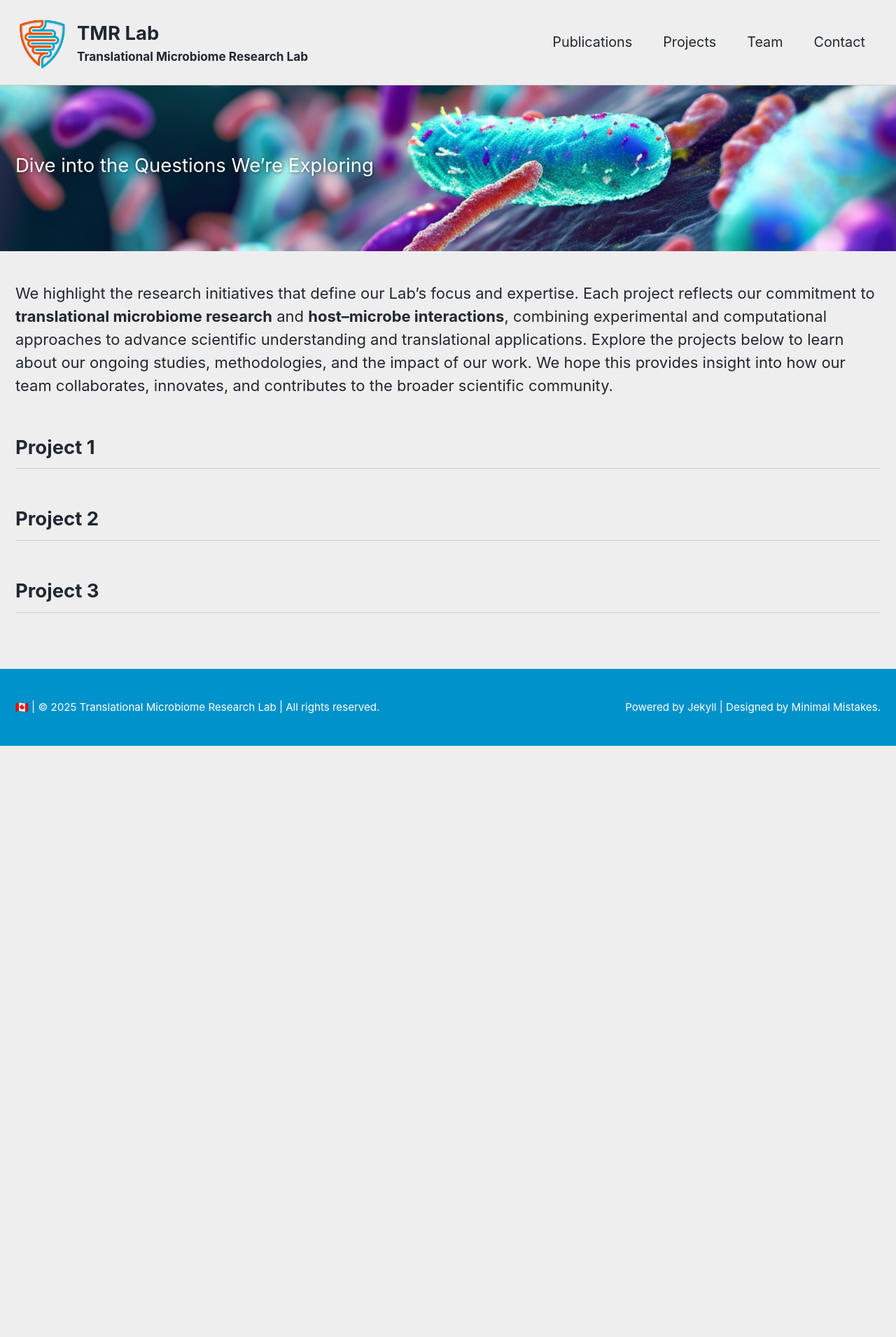
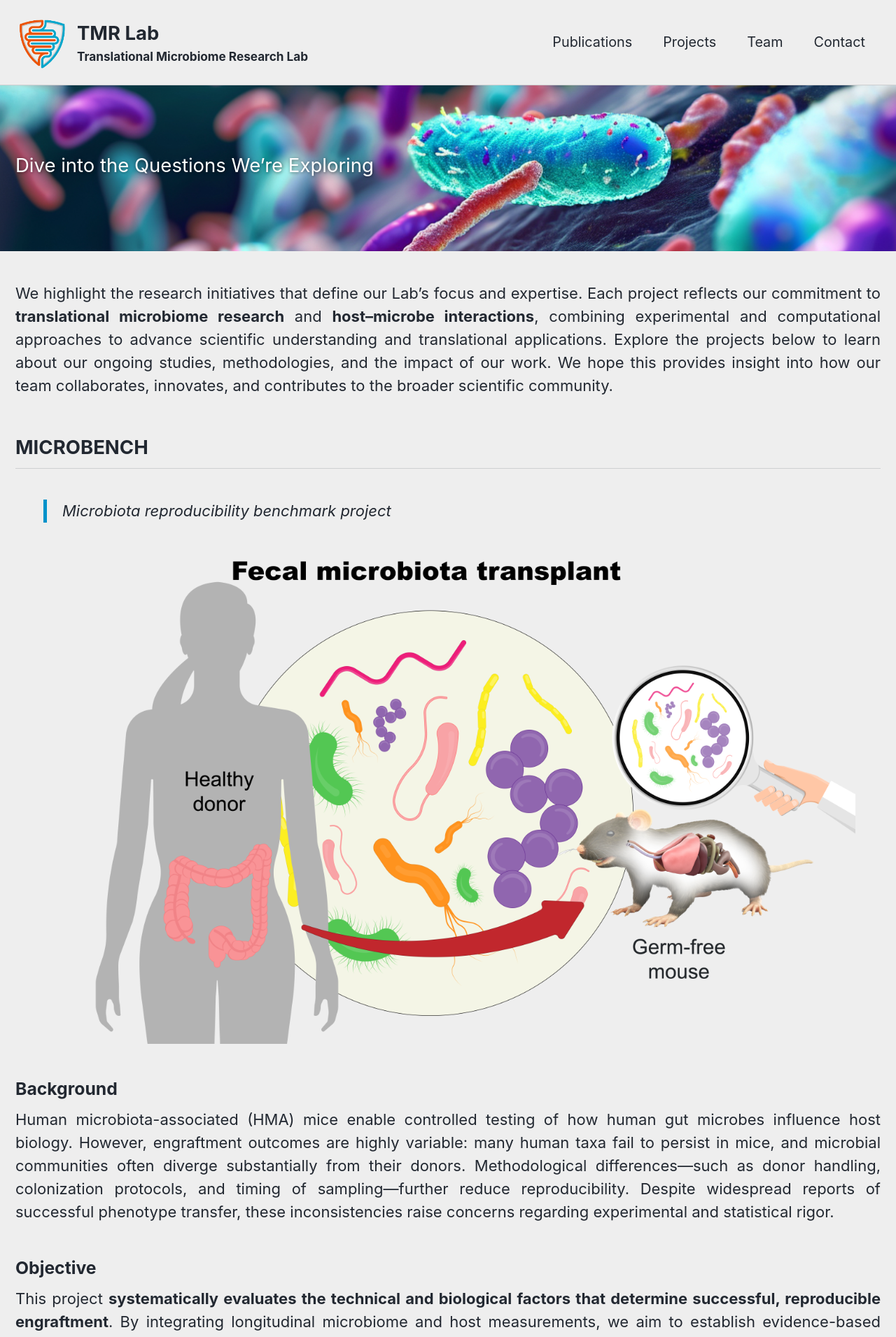
Before and after one commit to TMRLab/TMRLab.github.io, a Jekyll site: the page built from _pages/projects.md, in a window 1280 px wide. Shown: the top 1911 px of the page at 70% size. Built offline with Jekyll 4.4.1, drawn with Linux system fonts in a browser that asks for light colours; cached includes are drawn as plain includes; before the commit the page ends 1066 px from its top, so only the background shows below that; some of the changed text lies outside the part shown.

Commit message:
Updated: project and members

```diff
--- a/_pages/projects.md
+++ b/_pages/projects.md
@@ -10,8 +10,26 @@ header:
 
 We highlight the research initiatives that define our Lab’s focus and expertise. Each project reflects our commitment to **translational microbiome research** and **host–microbe interactions**, combining experimental and computational approaches to advance scientific understanding and translational applications. Explore the projects below to learn about our ongoing studies, methodologies, and the impact of our work. We hope this provides insight into how our team collaborates, innovates, and contributes to the broader scientific community.
 
-## Project 1
+## MICROBENCH
+> Microbiota reproducibility benchmark project
 
-## Project 2
+<img src="{{ site.url }}{{ site.baseurl }}/assets/images/project_microbench.png" alt="">
 
-## Project 3
+### Background
+
+Human microbiota-associated (HMA) mice enable controlled testing of how human gut microbes influence host biology. However, engraftment outcomes are highly variable: many human taxa fail to persist in mice, and microbial communities often diverge substantially from their donors. Methodological differences—such as donor handling, colonization protocols, and timing of sampling—further reduce reproducibility. Despite widespread reports of successful phenotype transfer, these inconsistencies raise concerns regarding experimental and statistical rigor.
+
+### Objective
+
+This project **systematically evaluates the technical and biological factors that determine successful, reproducible engraftment**. By integrating longitudinal microbiome and host measurements, we aim to establish evidence-based best practices for generating and validating HMA models.
+
+### Aims
+  * Quantify engraftment efficiency across experimental conditions, including donor variability, recipient factors, and time after colonization, using Oxford Nanopore sequencing.
+  * Identify procedural determinants—such as inoculum preparation, storage conditions, and sampling schedules—that improve microbial and phenotypic reproducibility across replicates.
+  * Develop and share a standardized, empirically validated protocol for generating and quality-controlling HMA mice to improve transparency, reproducibility, and interpretation across microbiome studies.
+
+Through this work, we aim to establish a quantitative framework linking experimental design to engraftment outcomes. The resulting guidelines will support more rigorous use of HMA models, improve cross-study comparability, and facilitate more reliable discovery of microbiome-driven mechanisms.
+
+### Results
+  * Visit our <a href="https://shinyapps.ucalgary.ca/MICROBENCH/" target="_blank">ShinyApp</a> to browse data quality metrics, taxonomic profiles, and associated technical variables, allowing systematic comparison across experimental designs.
+  * Visit our <a href="https://github.com/Snyder-Institute/Griffin-Pipeline" target="_blank">GitHub</a> for access to all code supporting research reproducibility and replicability.
--- a/_sass/minimal-mistakes.scss
+++ b/_sass/minimal-mistakes.scss
@@ -32,3 +32,7 @@
 @import "minimal-mistakes/archive";
 @import "minimal-mistakes/sidebar";
 @import "minimal-mistakes/print";
+
+.page__content {
+  text-align: justify;
+}
```
Also changed, not shown: assets/images/member_Heewon.png, assets/images/project_microbench.png (added).
